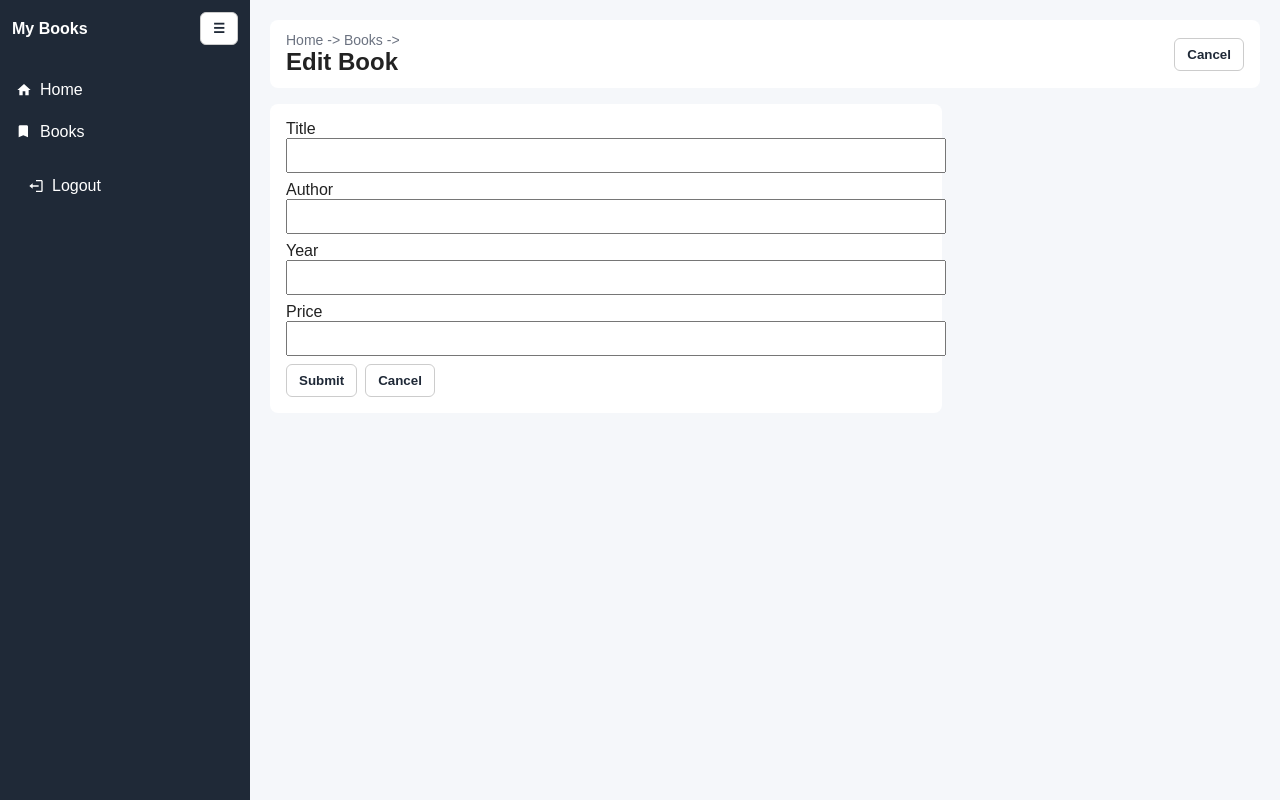
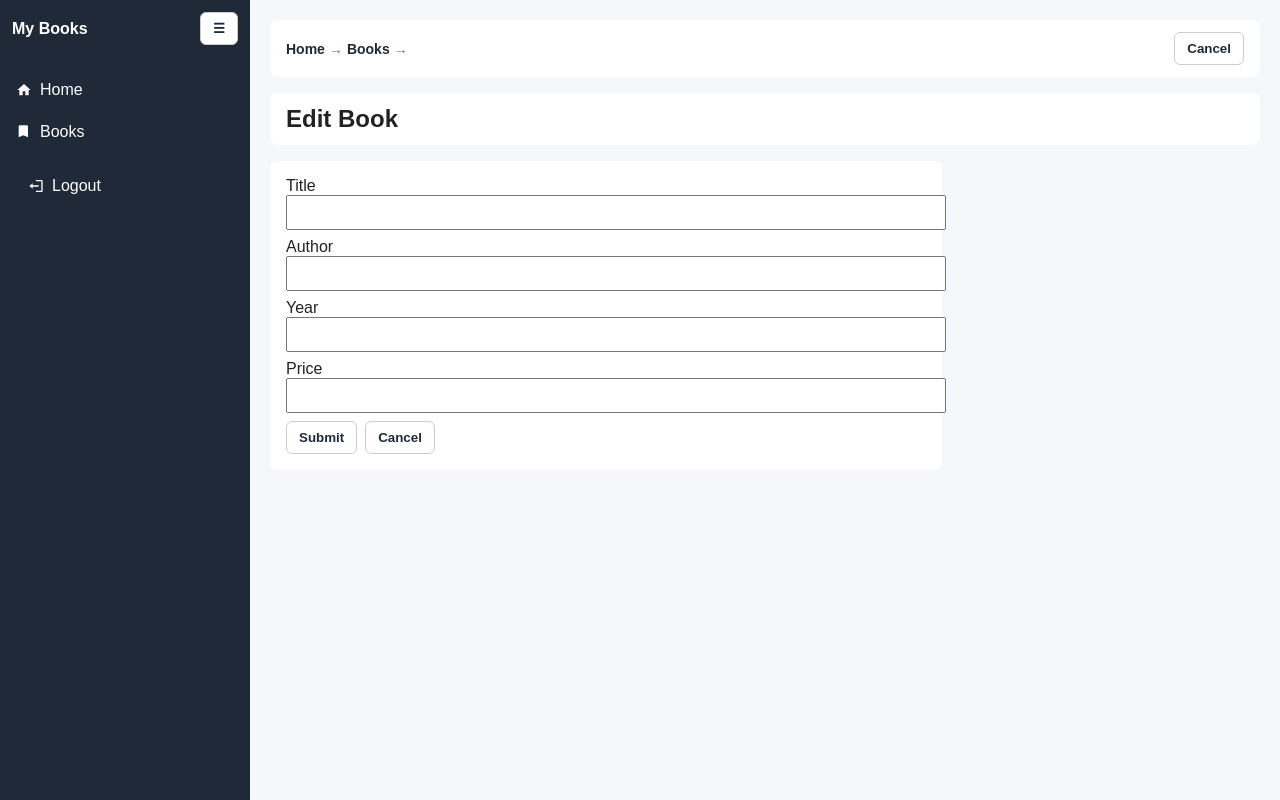
Before and after one commit to muneer2ishtech/vue-book-app, a Vue app: page /books/1/edit in a window 1280 px wide. Built offline with nearby package versions, Linux system fonts and the light colour scheme; no server answers; sample sign-in values are in the browser's storage.

Commit message:
book edit improved

```diff
--- a/src/views/BookEdit.vue
+++ b/src/views/BookEdit.vue
@@ -3,15 +3,22 @@
     <Navbar :collapsed="collapsed" @toggle="toggle" />
     <div class="main">
       <div class="topbar">
-        <div>
-          <div class="breadcrumbs">Home -> Books -> {{ book.id }}</div>
-          <h2>Edit Book</h2>
+        <div class="breadcrumbs">
+          <a @click.prevent="goHome" href="#">Home</a>
+          <span class="separator">→</span>
+          <a @click.prevent="goBooks" href="#">Books</a>
+          <span class="separator">→</span>
+          <span>{{ book.id }}</span>
         </div>
         <div>
           <button class="btn" @click="cancel">Cancel</button>
         </div>
       </div>
-
+      <div class="topbar">
+        <div>
+          <h2>Edit Book</h2>
+        </div>
+      </div>
       <div
         style="
           background: white;
@@ -76,6 +83,7 @@ const router = useRouter();
 const id = route.params.id;
 const book = ref<any>({});
 const collapsed = ref(false);
+
 function toggle() {
   collapsed.value = !collapsed.value;
 }
@@ -95,11 +103,11 @@ onMounted(load);
 async function onSubmit() {
   try {
     await api.put(`/api/v1/books/${id}`, book.value);
-    alert('Updated');
+    alert('Updated Book successfully');
     router.push({ name: 'BookView', params: { id } });
   } catch (e) {
     console.error(e);
-    alert('Update failed');
+    alert('Update Book failed');
   }
 }
 
```
